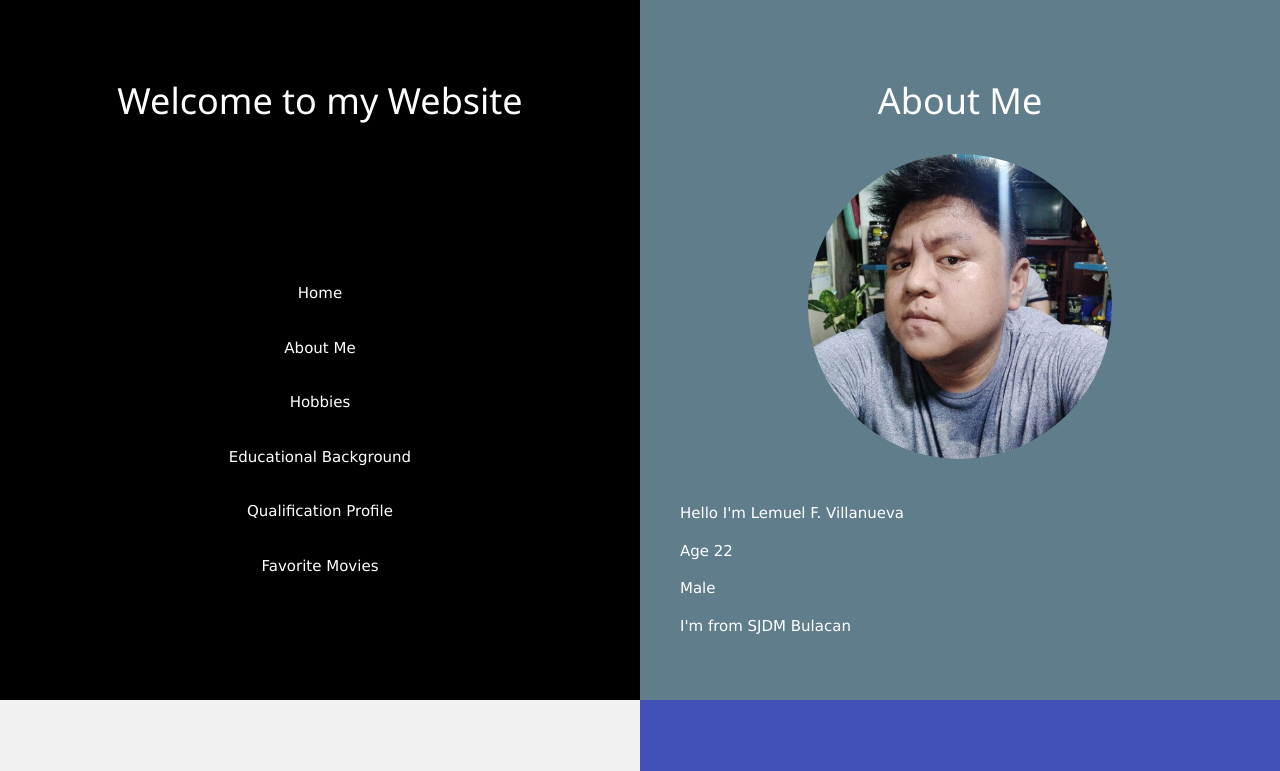
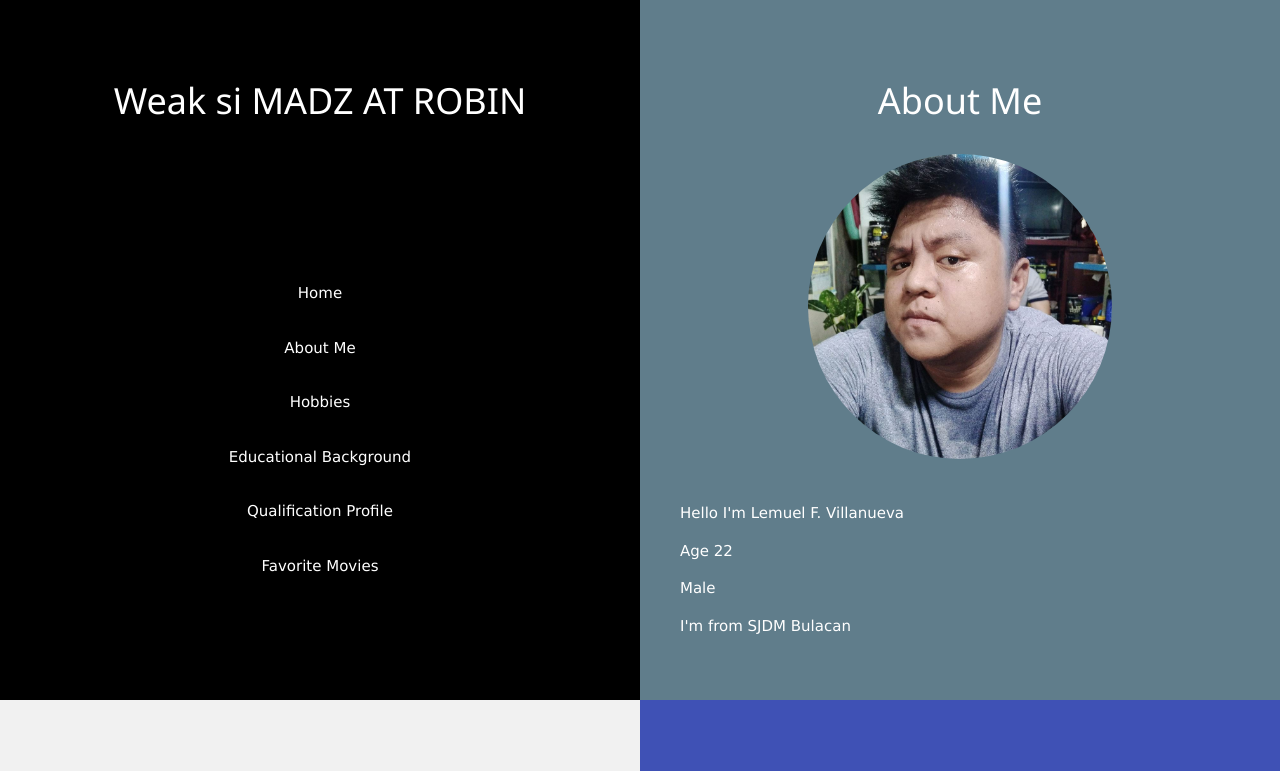
Before and after one commit to lemv01/zerobyte, a plain HTML site: page index.html in a window 1280 px wide. Shown: the top 771 px of the page. Drawn offline with nearby package versions, Linux system fonts and the light colour scheme.

Commit message:
Update index.html

```diff
--- a/index.html
+++ b/index.html
@@ -10,7 +10,7 @@
 <div class="w3-row">
   <div class="w3-half w3-black w3-container w3-center" style="height:700px">
     <div class="w3-padding-64">
-      <h1>Welcome to my Website</h1>
+      <h1>Weak si MADZ AT ROBIN</h1>
     </div>
     <div class="w3-padding-64">
       <a href="#" class="w3-button w3-black w3-block w3-hover-blue-grey w3-padding-16">Home</a>
```
